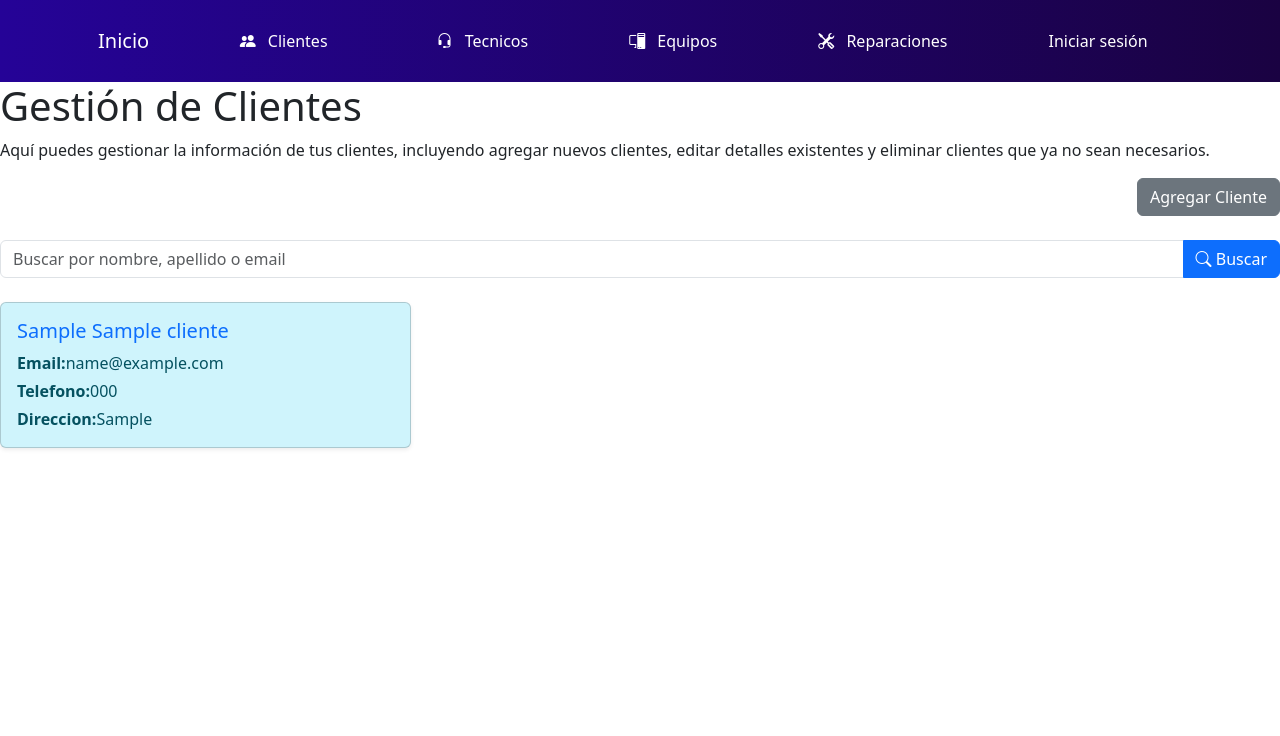
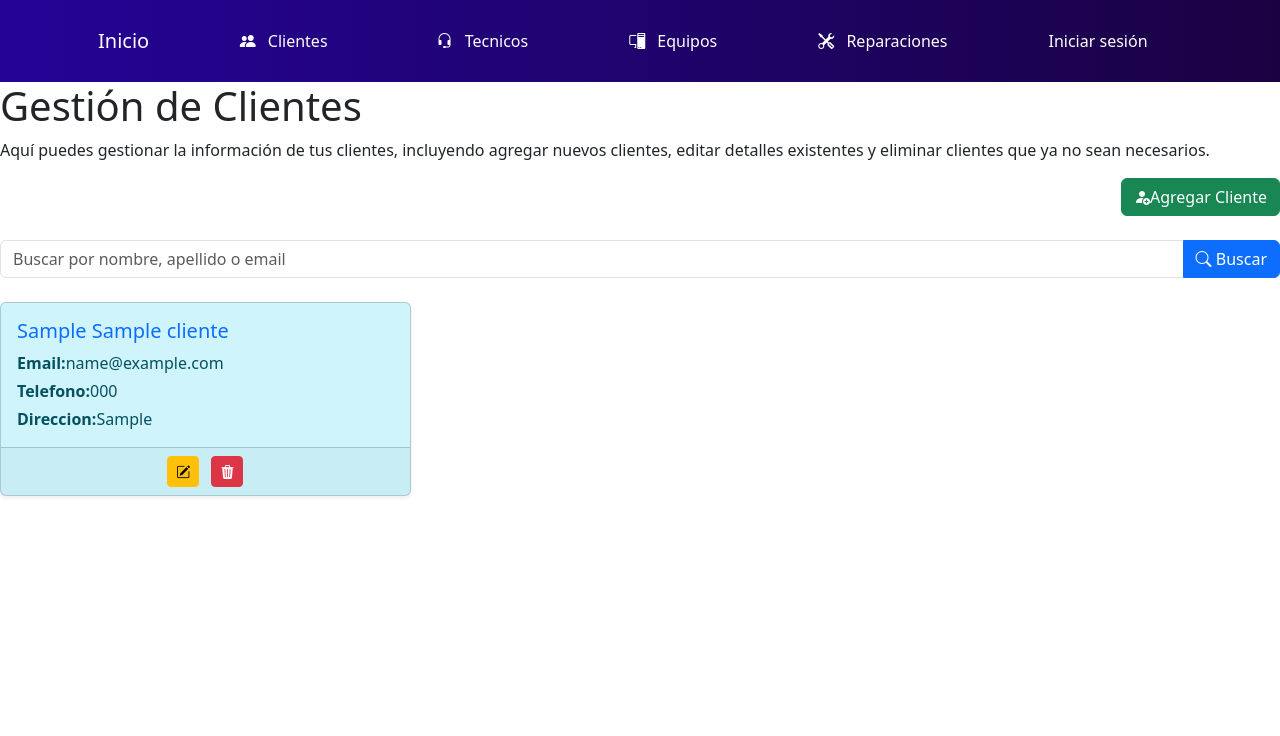
Before and after one commit to Maurobocco2/PythonProyecto1, a Django app: page /clientes/ in a window 1280 px wide. Shown: the top 736 px of the page. Run offline with Django 5.2, Linux system fonts and the light colour scheme; tables that the repository leaves empty hold one stand-in row (values such as "Sample post"); some libraries are stand-ins or nearby versions.

Commit message:
Botones de edición clientes añadidos

```diff
--- a/Proyecto1/Proyecto1/settings.py
+++ b/Proyecto1/Proyecto1/settings.py
@@ -37,7 +37,8 @@ INSTALLED_APPS = [
     'django.contrib.sessions',
     'django.contrib.messages',
     'django.contrib.staticfiles',
-    'myapp'
+    'myapp',
+    'widget_tweaks'
 ]
 
 MIDDLEWARE = [
--- a/Proyecto1/templates/base.html
+++ b/Proyecto1/templates/base.html
@@ -13,7 +13,9 @@
             rel="stylesheet"
             href="https://cdn.jsdelivr.net/npm/bootstrap-icons@1.11.1/font/bootstrap-icons.css"
         />
+        <link rel="stylesheet" href="https://cdnjs.cloudflare.com/ajax/libs/animate.css/4.1.1/animate.min.css"/>
         <link rel="stylesheet" href="{% static 'myapp/css/styles.css' %}" />
+        <link rel="stylesheet" href="https://unpkg.com/aos@next/dist/aos.css" />
     </head>
     <body>
         <header>
@@ -86,7 +88,7 @@
         </header>
         <main>
             {% block content %}
-            <!-- Contenido Especifico de cada paquina aqui  -->{% endblock%}
+            {% endblock%}
         </main>
         <footer>
             <div class="container">
@@ -96,5 +98,10 @@
             </div>
         </footer>
         <script src="https://cdn.jsdelivr.net/npm/bootstrap@5.3.3/dist/js/bootstrap.bundle.min.js"></script>
+        <script src="https://unpkg.com/aos@next/dist/aos.js"></script>
+        <script>
+            AOS.init();
+        </script>
+
     </body>
 </html>
--- a/Proyecto1/templates/myapp/clientes.html
+++ b/Proyecto1/templates/myapp/clientes.html
@@ -8,13 +8,13 @@
     <body>
         {% extends 'base.html' %} {% block title %}Gestión de Clientes
         {%endblock %} {% block content %}
-        <h1>Gestión de Clientes</h1>
+        <h1 class="animate__animated animate__lightSpeedInLeft">Gestión de Clientes</h1>
         <p>
             Aquí puedes gestionar la información de tus clientes, incluyendo
             agregar nuevos clientes, editar detalles existentes y eliminar
             clientes que ya no sean necesarios.
         </p>
-        <div class="text-end mb-4"> <a class="btn btn-secondary" href="{% url 'myapp:agregar_cliente' %}">Agregar Cliente</a> </div>
+        <div class="text-end mb-4"> <a class="btn btn-success bi bi-person-fill-add" href="{% url 'myapp:agregar_cliente' %}">Agregar Cliente</a> </div>
 <!-- 🔍 Formulario de búsqueda -->
         <form method="get" action="{% url 'myapp:clientes' %}" class="mb-4">
             <div class="input-group">
@@ -28,7 +28,7 @@
 
         <div class="row">
             {% for cliente in clientes %}
-            <div class="col-md-4 col-sm-6 mb-4">
+            <div class="col-md-4 col-sm-6 mb-4" data-aos="fade-up" data-aos-delay="{{ forloop.counter0|add:'100' }}">
                 <div class="card shadow-sm h-100 bg-info-subtle text-info-emphasis">
 
                     <div class="card-body">
@@ -45,6 +45,16 @@
                             <strong>Direccion:</strong>{{cliente.direccion}}
                         </p>
                     </div>
+                     <div class="card-footer text-center">
+                    <a href="#NADAAUN" class="btn btn-warning btn-sm bi bi-pencil-square me-2"></a>
+                    <form action="#NADAAUN" method="POST" style="display:inline;"
+                    onsubmit="return confirm('¿Seguro que deseas eliminar a {{ cliente.nombre }} {{ cliente.apellido }}?')">
+                    {% csrf_token %}
+                    <button type="submit" class="btn btn-danger btn-sm bi bi-trash3-fill"></button>
+                    </form>
+
+                    </div>
+
 
                 </div>
             </div>
--- a/Proyecto1/templates/myapp/tecnicos.html
+++ b/Proyecto1/templates/myapp/tecnicos.html
@@ -8,7 +8,7 @@
     <body>
         {% extends 'base.html' %} {% block title %}Gestión de Tecnicos
         {%endblock %} {% block content %}
-        <h1>Gestión de Tecnicos</h1>
+        <h1 class="animate__animated animate__jello animate__fast animate__slow">Gestión de Tecnicos</h1>
         <p>
             Aquí puedes gestionar la información de tus tecnicos, incluyendo
             agregar nuevos tecnicos, editar detalles existentes y eliminar
```
